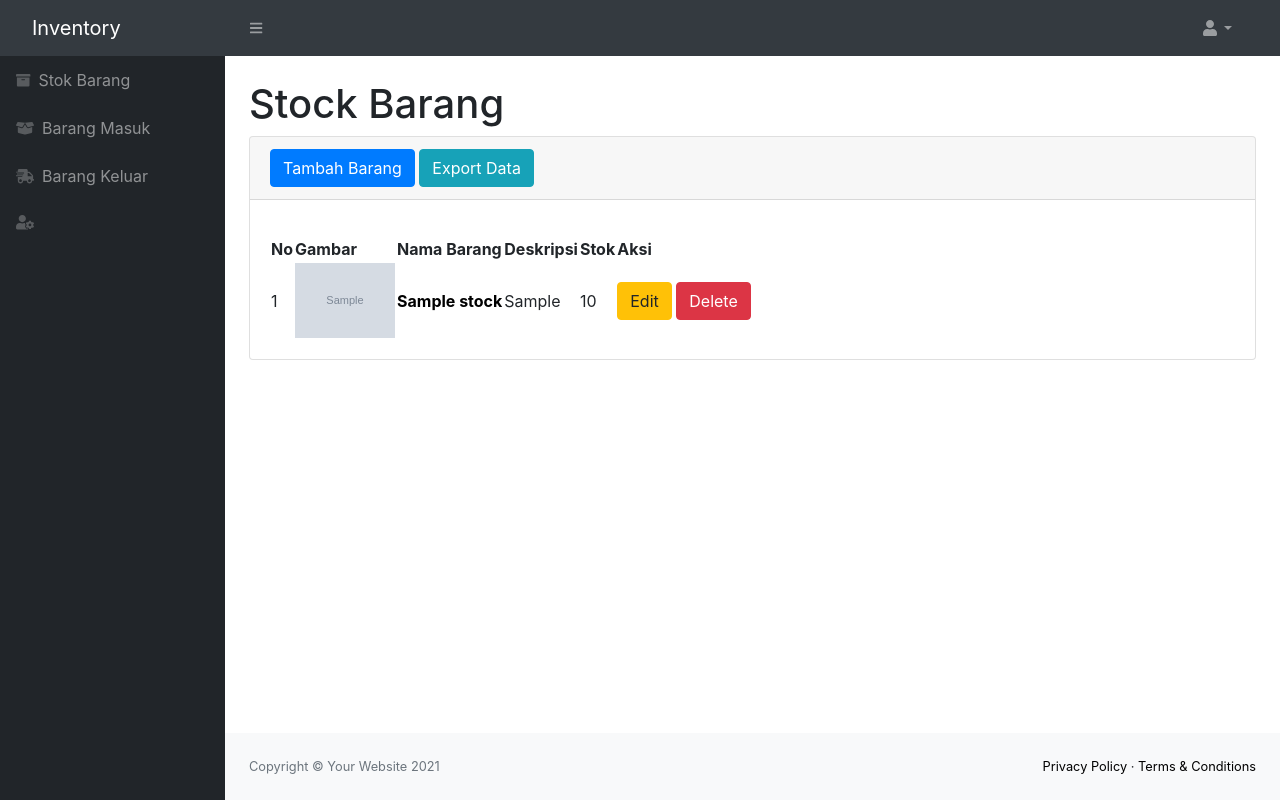
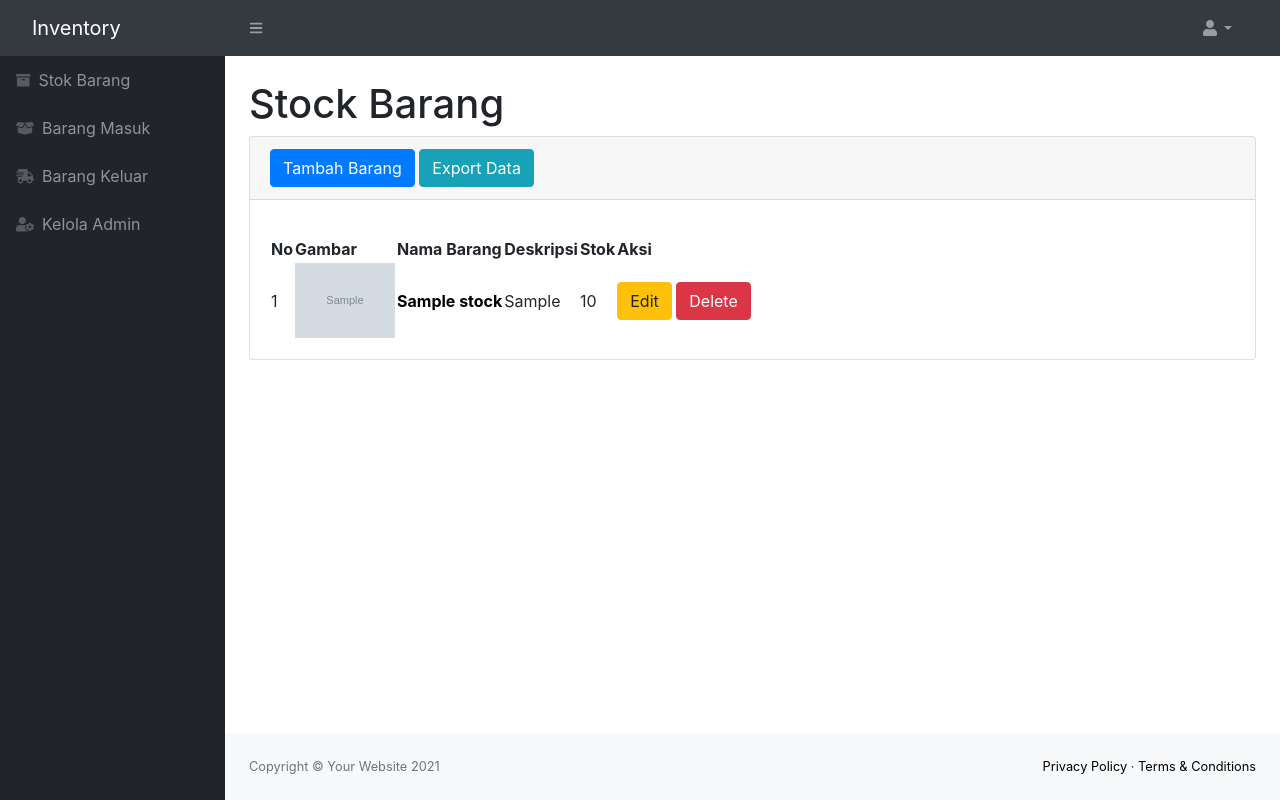
Before and after one commit to michelleprdd/stockbarang, a PHP site: page /stokbarang/ in a window 1280 px wide. Run offline with PHP 8.4, Linux system fonts and the light colour scheme; the visitor is signed in with stand-in values (Sample User, id 1); tables that the repository leaves empty or names only in its code hold one stand-in row (values such as "Sample post"); grey boxes marked "Sample" are stand-in pictures; some libraries are stand-ins or nearby versions.

Commit message:
Memperbaiki sidebar pada index.php

```diff
--- a/index.php
+++ b/index.php
@@ -79,7 +79,7 @@ require 'cek.php';
                             </a>
                             <a class="nav-link" href="admin.php">
                                 <div class="sb-nav-link-icon"><i class="fas fa-user-cog"></i></div>
-
+                                Kelola Admin
                             </a>
 
 
```
